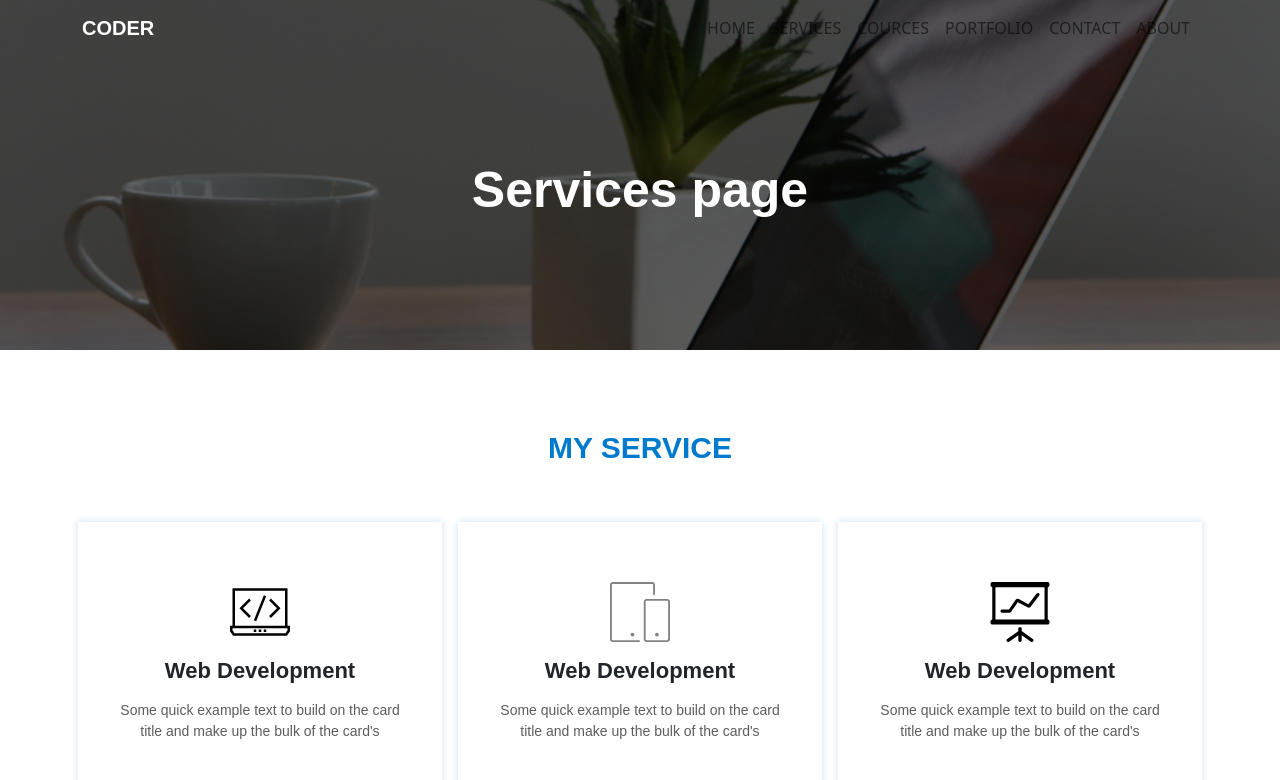
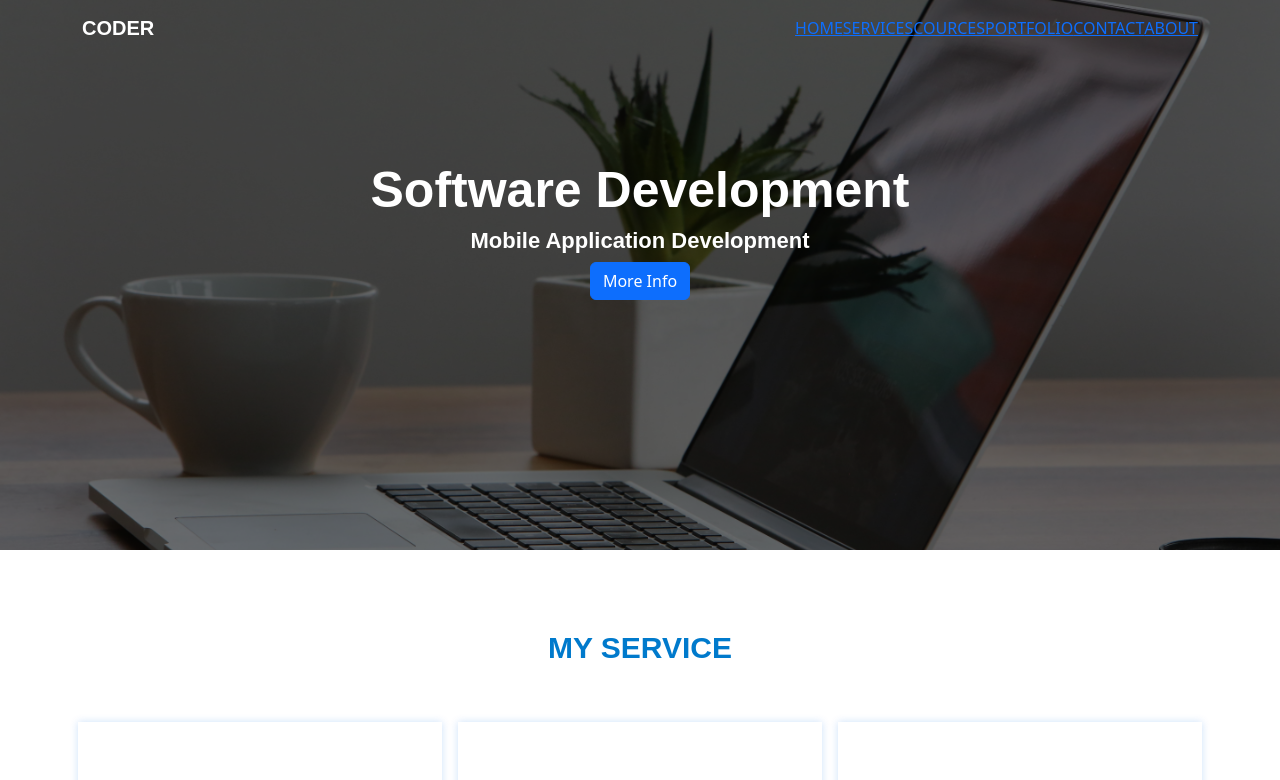
Before and after one commit to saifuldeveloper/react_basik_project, a React (Create React App) app: page / in a window 1280 px wide. Shown: the top 780 px of the page. Built offline with nearby package versions, Linux system fonts and the light colour scheme.

Commit message:
Routing part

```diff
--- a/package.json
+++ b/package.json
@@ -10,13 +10,14 @@
     "@testing-library/jest-dom": "^5.16.5",
     "@testing-library/react": "^13.3.0",
     "@testing-library/user-event": "^13.5.0",
+    "babel-preset-react-app": "^7.0.0",
     "pkg": "^5.8.0",
     "react": "^18.2.0",
     "react-bootstrap": "^2.5.0",
     "react-countup": "^6.3.0",
     "react-dom": "^18.2.0",
     "react-router-dom": "^6.3.0",
-    "react-scripts": "^2.1.3",
+    "react-scripts": "^5.0.1",
     "react-slick": "^0.29.0",
     "react-visibility-sensor": "^5.1.1",
     "recharts": "^2.1.13",
--- a/src/App.js
+++ b/src/App.js
@@ -9,15 +9,18 @@ import Portfolio from "./Pages/Portfolio";
 import ContactSection from './components/ContactSection/ContactSection';
 import Contactpage from "./Pages/Contactpage";
 import Servicepage from "./Pages/Servicepage";
+import { BrowserRouter } from "react-router-dom";
+import AppRoute from './Router/AppRoute';
+
 
 
 function App() {
   return (
     <div>
       <Fragment>
-        {/* <Portfolio /> */}
-       {/* <Contactpage /> */}
-       <Servicepage/>
+      <BrowserRouter>
+       <AppRoute/>
+      </BrowserRouter>
       </Fragment>
     </div>
   );
--- /dev/null
+++ b/src/Router/AppRoute.js
@@ -0,0 +1,29 @@
+import React, { Component, Fragment } from 'react'
+import { Routes, Route,} from "react-router-dom";
+import HomePage from './../Pages/Homepage';
+import Servicepage from './../Pages/Servicepage';
+import Courcespage from './../Pages/Courcespage';
+import Portfolio from './../Pages/Portfolio';
+import Contactpage from './../Pages/Contactpage';
+import AboutPage from './../Pages/AboutPage';
+
+export default class AppRoute extends Component {
+  render() {
+    return (
+
+      <Fragment>
+
+         <Routes>
+            <Route path="/" element={<HomePage />} />
+            <Route path="/service" element={<Servicepage/>} />
+            <Route path="/cources" element={<Courcespage />} />
+            <Route path="/portfolio" element={<Portfolio />} />
+            <Route path="/contact" element={<Contactpage />} />
+            <Route path="/about" element={<AboutPage />} />
+         </Routes>
+
+
+      </Fragment>
+    )
+  }
+}
--- a/src/asset/css/custom.css
+++ b/src/asset/css/custom.css
@@ -61,19 +61,26 @@
     transition: background-color 400ms linear;
     background-color: #ffffff !important;
 }
+.NavDesign{
+    padding-right: 20px;
+}
 .NavItem{
     font-family:'Montserrat ', sans-serif;
     font-size: 16px;
     color:#ffffff !important;
-    font-weight: 700;
+    font-weight: 600;
     text-decoration: none !important;
+    border: none !important;
+    padding-right: 10px;
 }
 .NavItemScroll{
     font-family:'Montserrat ', sans-serif;
     font-size: 16px;
     color:#000000 !important;
-    font-weight: 700;
+    font-weight: 600;
     text-decoration: none !important;
+    border: none  !important;
+    padding-right: 10px;
 }
 
 
--- a/src/components/TopNavigation/TopNavigation.js
+++ b/src/components/TopNavigation/TopNavigation.js
@@ -3,6 +3,7 @@ import { Fragment } from "react";
 import "../../asset/css/custom.css";
 import "../../asset/css/bootstrap.min.css";
 import { Navbar, Container, Nav } from "react-bootstrap";
+import { Link } from "react-router-dom";
 
 export default class TopNavigation extends Component {
   constructor() {
@@ -21,6 +22,7 @@ export default class TopNavigation extends Component {
         nabarTitle: "NavTitleScroll",
         navBarBack: "navBackgroundScroll",
         navBarItem: "NavItemScroll",
+
       });
     } else if (window.scrollY < 100) {
       this.setState({
@@ -54,24 +56,12 @@ export default class TopNavigation extends Component {
             <Navbar.Collapse id="responsive-navbar-nav">
               <Nav className="me-auto"></Nav>
               <Nav>
-                <Nav.Link className={this.state.navBarItem} href="#deets">
-                  HOME
-                </Nav.Link>
-                <Nav.Link className={this.state.navBarItem} href="#deets">
-                  SERVICES
-                </Nav.Link>
-                <Nav.Link className={this.state.navBarItem} href="#deets">
-                  COURCES
-                </Nav.Link>
-                <Nav.Link className={this.state.navBarItem} href="#deets">
-                  PORTFOLIO
-                </Nav.Link>
-                <Nav.Link className={this.state.navBarItem} href="#deets">
-                  CONTACT
-                </Nav.Link>
-                <Nav.Link className={this.state.navBarItem} href="#deets">
-                  ABOUT
-                </Nav.Link>
+                <Link  className={this.state.navBarItem} to="/">HOME</Link>
+                <Link  className={this.state.navBarItem} to="/service"> SERVICES</Link>
+                <Link  className={this.state.navBarItem} to="/cources"> COURCES</Link>
+                <Link  className={this.state.navBarItem} to="/portfolio"> PORTFOLIO</Link>
+                <Link  className={this.state.navBarItem}  to="/contact"> CONTACT</Link>
+                <Link className={this.state.navBarItem}  to="/about"> ABOUT</Link>
               </Nav>
             </Navbar.Collapse>
           </Container>
```
Also changed, not shown: 1 other file (tests, documents, lock files or other folders).
